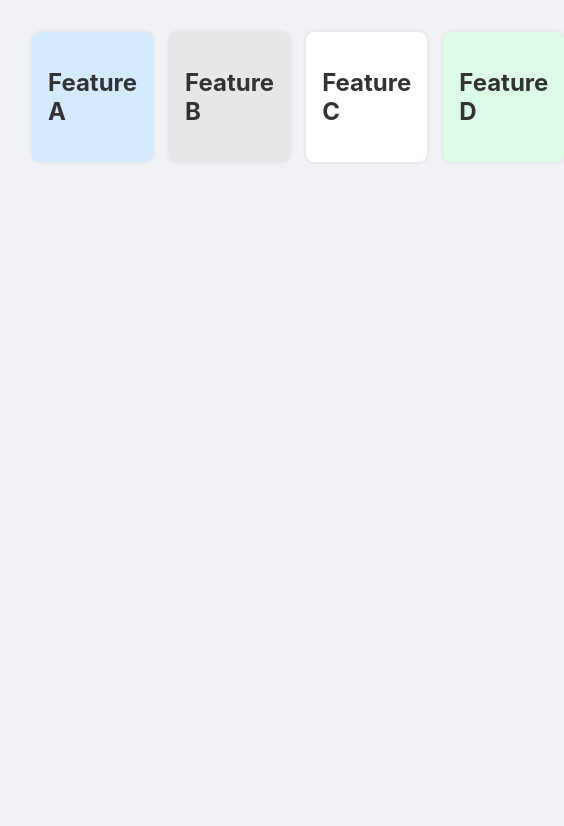
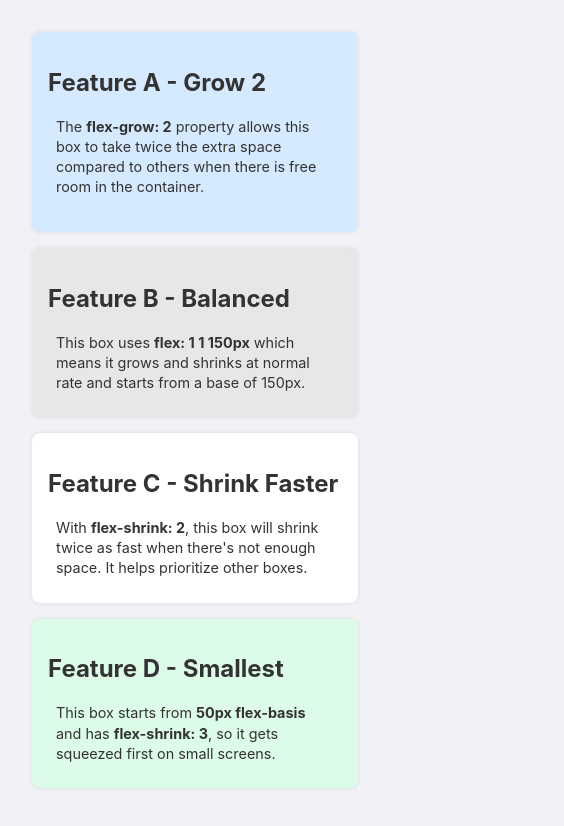
Before and after one commit to cholidmawardi/frontend-learning-journey, a plain HTML site: page 02-flexbox/02-flex-grow-shrink/index.html in a window 390 px wide. Shown: the whole page, 564 px wide, since content can reach past the window. Drawn offline with Linux system fonts and the light colour scheme.

Commit message:
feat: implement responsive flex-grow-shrink layout with media queries

```diff
--- a/02-flexbox/02-flex-grow-shrink/index.html
+++ b/02-flexbox/02-flex-grow-shrink/index.html
@@ -9,16 +9,20 @@
 <body>
     <section class="features">
         <div class="feature feature-a">
-            <h2>Feature A</h2>
+            <h2>Feature A - Grow 2</h2>
+            <p>The <strong>flex-grow: 2</strong> property allows this box to take twice the extra space compared to others when there is free room in the container.</p>
         </div>
         <div class="feature feature-b">
-            <h2>Feature B</h2>
+            <h2>Feature B - Balanced</h2>
+            <p>This box uses <strong>flex: 1 1 150px</strong> which means it grows and shrinks at normal rate and starts from a base of 150px.</p>
         </div>
         <div class="feature feature-c">
-            <h2>Feature C</h2>
+            <h2>Feature C - Shrink Faster</h2>
+            <p>With <strong>flex-shrink: 2</strong>, this box will shrink twice as fast when there's not enough space. It helps prioritize other boxes.</p>
         </div>
         <div class="feature feature-d">
-            <h2>Feature D</h2>
+            <h2>Feature D - Smallest</h2>
+            <p>This box starts from <strong>50px flex-basis</strong> and has <strong>flex-shrink: 3</strong>, so it gets squeezed first on small screens.</p>
         </div>
     </section>
 </body>
--- a/02-flexbox/02-flex-grow-shrink/style.css
+++ b/02-flexbox/02-flex-grow-shrink/style.css
@@ -13,6 +13,7 @@ body {
 .features {
   display: flex;
   gap: 16px;
+  flex-wrap: nowrap;
 }
 
 .feature {
@@ -42,3 +43,15 @@ body {
   flex: 1 3 50px;
   background-color: #dcfce7;
 }
+
+.feature p {
+  font-size: 0.9rem;
+  line-height: 1.4;
+  margin: 0.5rem;
+}
+
+@media (max-width: 768px) {
+  .features {
+    flex-direction: column ;
+  }
+}
```
Also changed, not shown: 1 other file.
